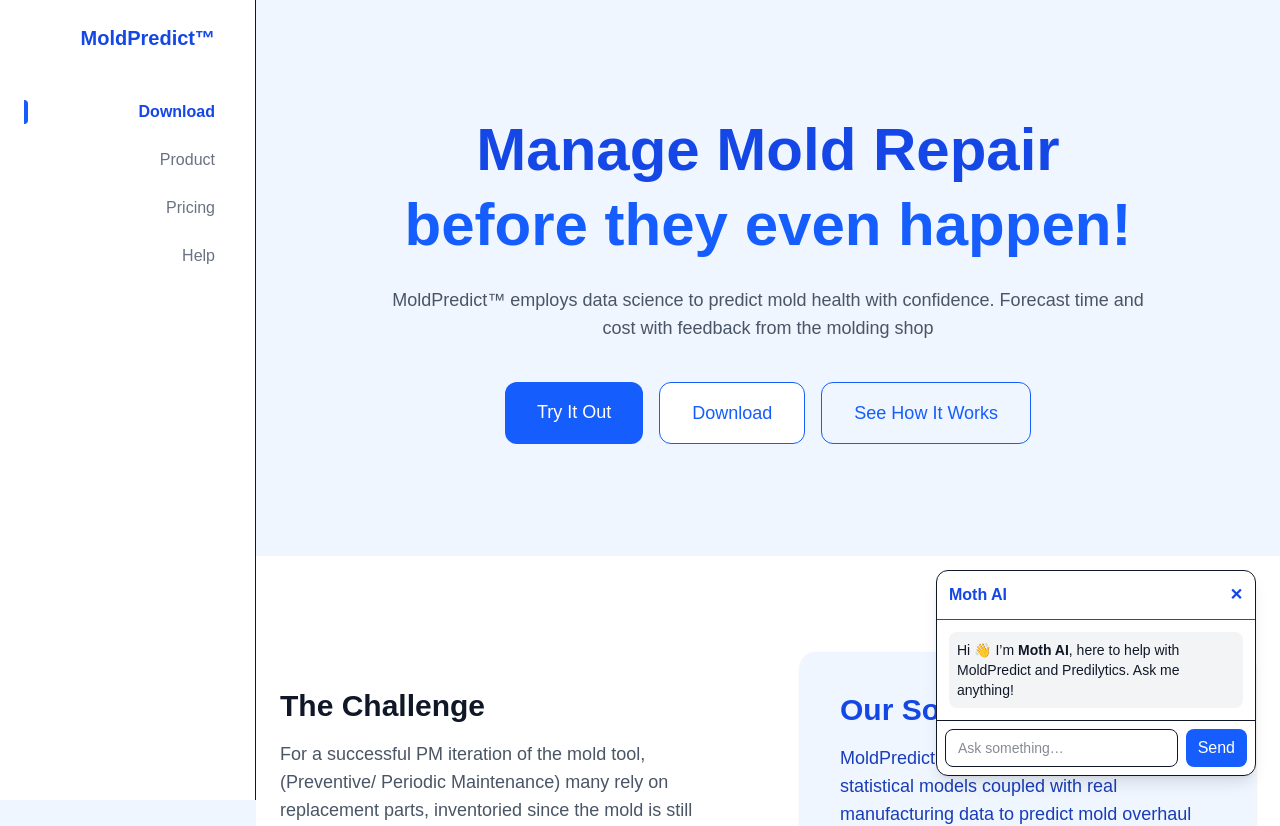
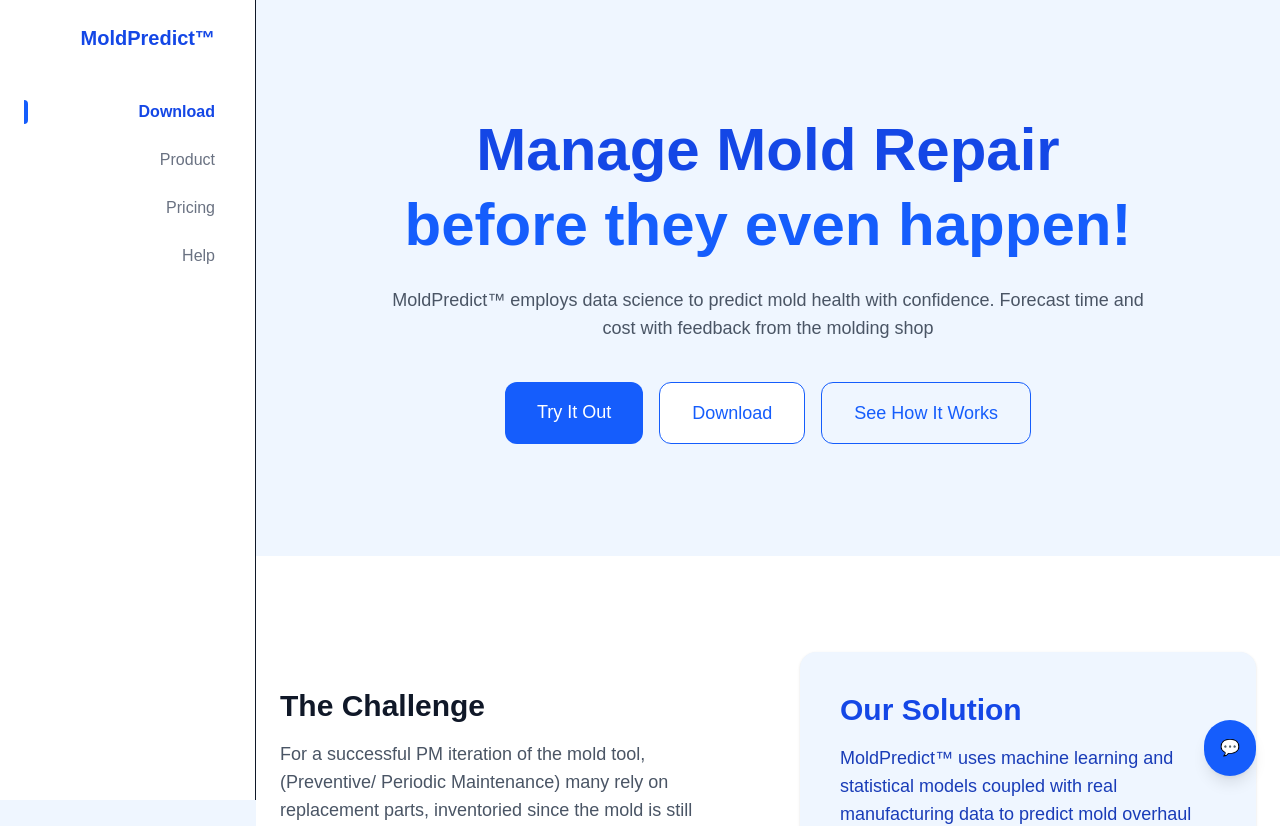
Before and after one commit to joe-syritamaria/predilytics-website, a Next.js app: page /moldpredict in a window 1280 px wide. Shown: the top 826 px of the page. Built offline with nearby package versions, Linux system fonts and the light colour scheme.

Commit message:
AI Chatbot self-contained implemented with floating UI and slide-up animation

```diff
--- a/app/(mainpage)/page.tsx
+++ b/app/(mainpage)/page.tsx
@@ -1,26 +1,17 @@
 "use client";
 
-import { useState, useEffect } from "react";
+import { useState } from "react";
 import { AnimatePresence, motion } from "framer-motion";
 
 import { IntroSequence } from "./components/IntroSequence";
 import { HomeSection } from "./components/HomeSection";
 import { ProductsSection } from "./components/ProductsSection";
 import { ContactSection } from "./components/ContactSection";
-import AIChat from "@/app/moldpredict/components/AIChat";
+import AIChat from "@/app/moldpredict/components/AIChat"; // Floating chat
 
 export default function PredilyticsPage() {
   const [showIntro, setShowIntro] = useState(true);
   const [introComplete, setIntroComplete] = useState(false);
-  const [showChat, setShowChat] = useState(false); // controls chat mount
-
-  // Delay AIChat appearance after intro
-  useEffect(() => {
-    if (introComplete) {
-      const timer = setTimeout(() => setShowChat(true), 2000); // 2s delay
-      return () => clearTimeout(timer);
-    }
-  }, [introComplete]);
 
   return (
     <>
@@ -63,20 +54,8 @@
           </AnimatePresence>
         </main>
 
-        {/* 🔵 Floating AI Chat with slide-up animation */}
-        <AnimatePresence>
-          {showChat && (
-            <motion.div
-              initial={{ opacity: 0, y: 40 }}
-              animate={{ opacity: 1, y: 0 }}
-              exit={{ opacity: 0, y: 40 }}
-              transition={{ duration: 0.5, ease: "easeOut" }}
-              className="fixed bottom-6 right-6 z-50"
-            >
-              <AIChat />
-            </motion.div>
-          )}
-        </AnimatePresence>
+        {/* 🔵 Floating AI Chat (self-contained) */}
+        <AIChat triggerOpen={introComplete} />
       </div>
     </>
   );
--- a/app/moldpredict/components/AIChat.tsx
+++ b/app/moldpredict/components/AIChat.tsx
@@ -11,32 +11,32 @@
   showFeedback?: boolean;
 }
 
-export default function AIChat() {
+interface AIChatProps {
+  triggerOpen?: boolean; // open automatically when true
+}
+
+export default function AIChat({ triggerOpen }: AIChatProps) {
   const [isOpen, setIsOpen] = useState(false);
-  const [hasAutoOpened, setHasAutoOpened] = useState(false);
+  const [messages, setMessages] = useState<Message[]>([]);
+  const [input, setInput] = useState("");
+  const messagesRef = useRef<HTMLDivElement>(null);
 
-  // Auto-slide in once after page load
+  // Open chat and add greeting when triggerOpen is true
   useEffect(() => {
-    if (hasAutoOpened) return;
-
-    const t = setTimeout(() => {
+    if (triggerOpen && messages.length === 0) {
+      setTimeout(() => {
         setIsOpen(true);
-      setHasAutoOpened(true);
-    }, 2500);
-
-    return () => clearTimeout(t);
-  }, [hasAutoOpened]);
-
-  const [messages, setMessages] = useState<Message[]>([
+        setMessages([
           {
             role: "assistant",
             content:
-        "Hi 👋 I’m <strong>Moth AI</strong>, here to help with MoldPredict and Predilytics. Ask me anything!",
+              "Hi 👋 I’m <strong>Moth AI</strong>, here to assist you with MoldPredict. Ask me anything!",
+            showFeedback: false,
           },
         ]);
-
-  const [input, setInput] = useState("");
-  const messagesRef = useRef<HTMLDivElement>(null);
+      }, 400); // delay slightly after intro
+    }
+  }, [triggerOpen, messages.length]);
 
   // Auto-scroll
   useEffect(() => {
@@ -46,54 +46,60 @@
     });
   }, [messages]);
 
-  async function sendMessage() {
+  const sendMessage = async () => {
     if (!input.trim()) return;
 
     const userMessage: Message = { role: "user", content: input };
     setMessages(prev => [...prev, userMessage]);
     setInput("");
 
-    setMessages(prev => [...prev, { role: "typing", content: "" }]);
+    const typingMessage: Message = { role: "typing", content: "" };
+    setMessages(prev => [...prev, typingMessage]);
 
     const res = await fetch("/api/ai-chat", {
       method: "POST",
       headers: { "Content-Type": "application/json" },
       body: JSON.stringify({ message: input }),
     });
-
     const data = await res.json();
 
     setTimeout(() => {
-      setMessages(prev =>
-        prev.filter(m => m.role !== "typing").concat({
+      const assistantMessage: Message = {
         role: "assistant",
         content: data.reply,
         showFeedback: true,
-        })
+      };
+      setMessages(prev =>
+        prev.filter(m => m.role !== "typing").concat(assistantMessage)
       );
     }, 1200);
-  }
+  };
+
+  const handleFeedback = (helpful: boolean) => {
+    console.log("Moth AI feedback:", helpful ? "Helpful" : "Not helpful");
+  };
 
   return (
-    <>
-      {/* Floating button */}
+    <AnimatePresence>
       {!isOpen && (
-        <button
+        <motion.button
+          initial={{ y: 100, opacity: 0 }}
+          animate={{ y: 0, opacity: 1 }}
+          exit={{ y: 100, opacity: 0 }}
+          transition={{ duration: 0.45, ease: "easeOut" }}
           onClick={() => setIsOpen(true)}
-          className="fixed bottom-6 right-6 z-50 bg-blue-600 text-white px-4 py-3 rounded-full shadow-lg hover:bg-blue-700 transition"
+          className="fixed bottom-6 right-6 z-50 bg-blue-600 text-white rounded-full p-4 shadow-lg hover:bg-blue-700 transition"
         >
-          🤖 Chat
-        </button>
+          💬
+        </motion.button>
       )}
 
-      {/* Chat panel */}
-      <AnimatePresence>
       {isOpen && (
         <motion.div
-            initial={{ y: 80, opacity: 0 }}
+          initial={{ y: 120, opacity: 0 }}
           animate={{ y: 0, opacity: 1 }}
-            exit={{ y: 80, opacity: 0 }}
-            transition={{ duration: 0.35, ease: "easeOut" }}
+          exit={{ y: 120, opacity: 0 }}
+          transition={{ duration: 0.45, ease: "easeOut" }}
           className="fixed bottom-6 right-6 w-80 bg-white border rounded-xl shadow-lg flex flex-col z-50"
         >
           {/* Header */}
@@ -107,25 +113,42 @@
             ref={messagesRef}
             className="flex-1 p-3 space-y-3 overflow-y-auto max-h-80"
           >
-              {messages.map((m, i) =>
-                m.role === "typing" ? (
-                  <TypingBubble key={i} />
-                ) : (
+            {messages.map((m, i) => {
+              if (m.role === "typing") return <TypingBubble key={i} />;
+
+              return (
                 <div key={i}>
                   {m.role === "assistant" ? (
                     <div
-                        className="p-2 rounded-lg text-sm bg-gray-100"
+                      className="p-2 rounded-lg text-sm bg-gray-100 text-gray-900"
                       dangerouslySetInnerHTML={{ __html: m.content }}
                     />
                   ) : (
-                      <div className="p-2 rounded-lg text-sm bg-blue-100 text-right">
+                    <div className="p-2 rounded-lg text-sm bg-blue-100 text-blue-900 text-right">
                       {m.content}
                     </div>
                   )}
 
+                  {m.showFeedback && (
+                    <div className="mt-1 text-xs text-gray-500">
+                      Was this helpful?
+                      <button
+                        onClick={() => handleFeedback(true)}
+                        className="ml-2 text-blue-600"
+                      >
+                        👍 Yes
+                      </button>
+                      <button
+                        onClick={() => handleFeedback(false)}
+                        className="ml-2 text-gray-400"
+                      >
+                        👎 No
+                      </button>
                     </div>
-                )
                   )}
+                </div>
+              );
+            })}
           </div>
 
           {/* Input */}
@@ -147,15 +170,15 @@
         </motion.div>
       )}
     </AnimatePresence>
-    </>
   );
 }
 
+/* 🔵 Three-dot typing animation */
 function TypingBubble() {
   return (
     <div className="bg-gray-100 px-3 py-2 rounded-lg w-fit">
       <div className="flex gap-1">
-        <span className="w-2 h-2 bg-gray-400 rounded-full animate-bounce" />
+        <span className="w-2 h-2 bg-gray-400 rounded-full animate-bounce [animation-delay:0ms]" />
         <span className="w-2 h-2 bg-gray-400 rounded-full animate-bounce [animation-delay:150ms]" />
         <span className="w-2 h-2 bg-gray-400 rounded-full animate-bounce [animation-delay:300ms]" />
       </div>
--- a/app/moldpredict/components/HelpContact.tsx
+++ b/app/moldpredict/components/HelpContact.tsx
@@ -1,13 +1,9 @@
 "use client";
 
 import Link from "next/link";
-import { useState } from "react";
-import AIChat from "./AIChat"; // Make sure path is correct
+import AIChat from "./AIChat"; // Self-contained now
 
 export default function HelpContact() {
-  // State to control AI chat panel
-  const [isChatOpen, setIsChatOpen] = useState(false);
-
   return (
     <section className="py-24 bg-blue-50">
       <div className="max-w-5xl mx-auto px-6 text-center">
@@ -22,7 +18,6 @@
           {/* AI Chat */}
           <div
             className="bg-white border rounded-2xl p-6 flex flex-col items-center cursor-pointer hover:shadow-lg transition"
-            onClick={() => setIsChatOpen(true)} // Open chat when card clicked
           >
             <h3 className="text-xl font-semibold text-blue-700">AI Assistant</h3>
             <p className="mt-3 text-gray-600 text-center">
@@ -30,7 +25,6 @@
             </p>
 
             <div className="mt-6 w-full">
-              {/* Show a small prompt to click */}
               <button
                 className="w-full py-3 bg-blue-600 text-white rounded-xl hover:bg-blue-700 transition"
               >
@@ -67,8 +61,8 @@
         </div>
       </div>
 
-      {/* AI Chat Component */}
-      <AIChat isOpen={isChatOpen} setIsOpen={setIsChatOpen} />
+      {/* 🔵 Floating AI Chat */}
+      <AIChat />
     </section>
   );
 }
```
Lines whose indentation alone changed are shown as unchanged.
